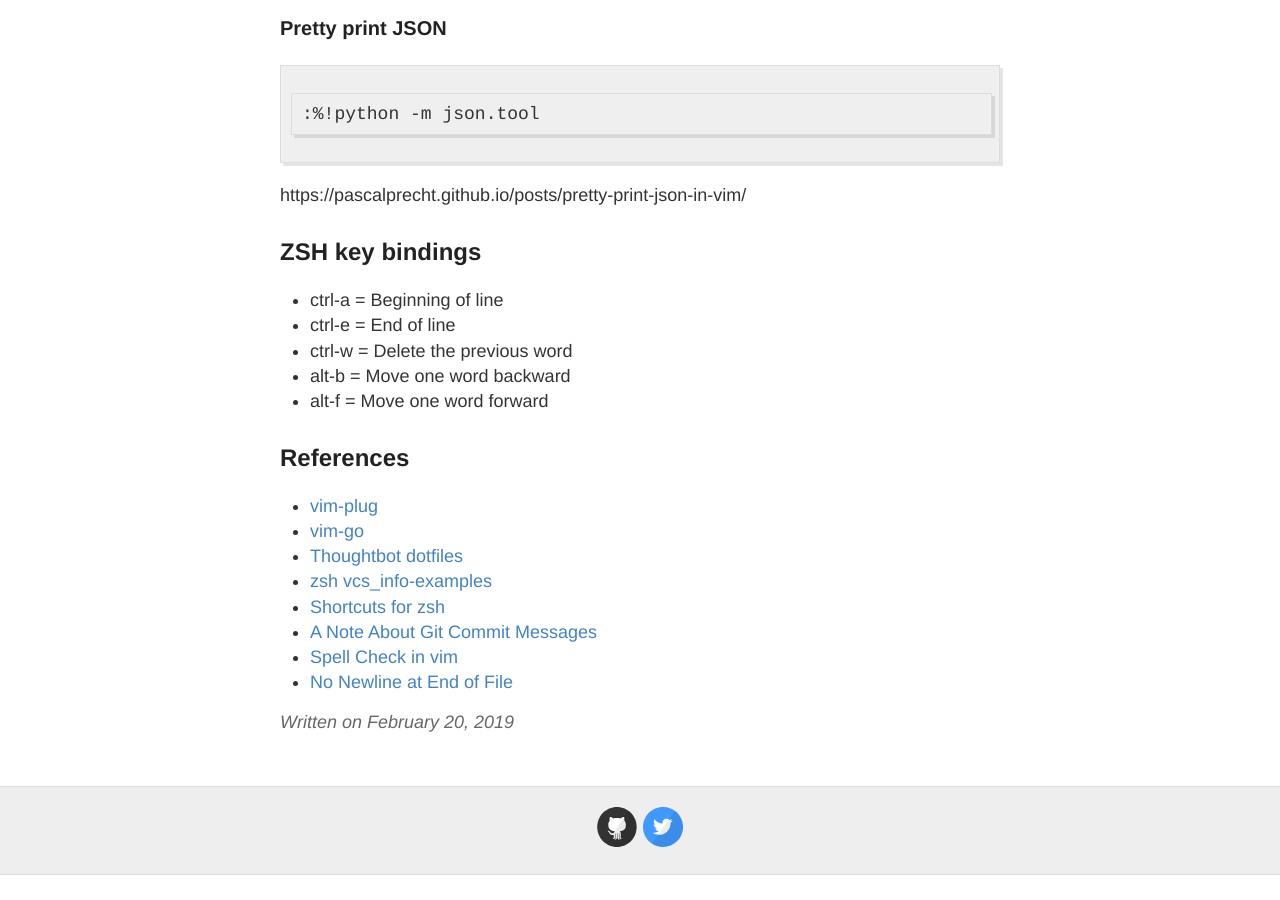
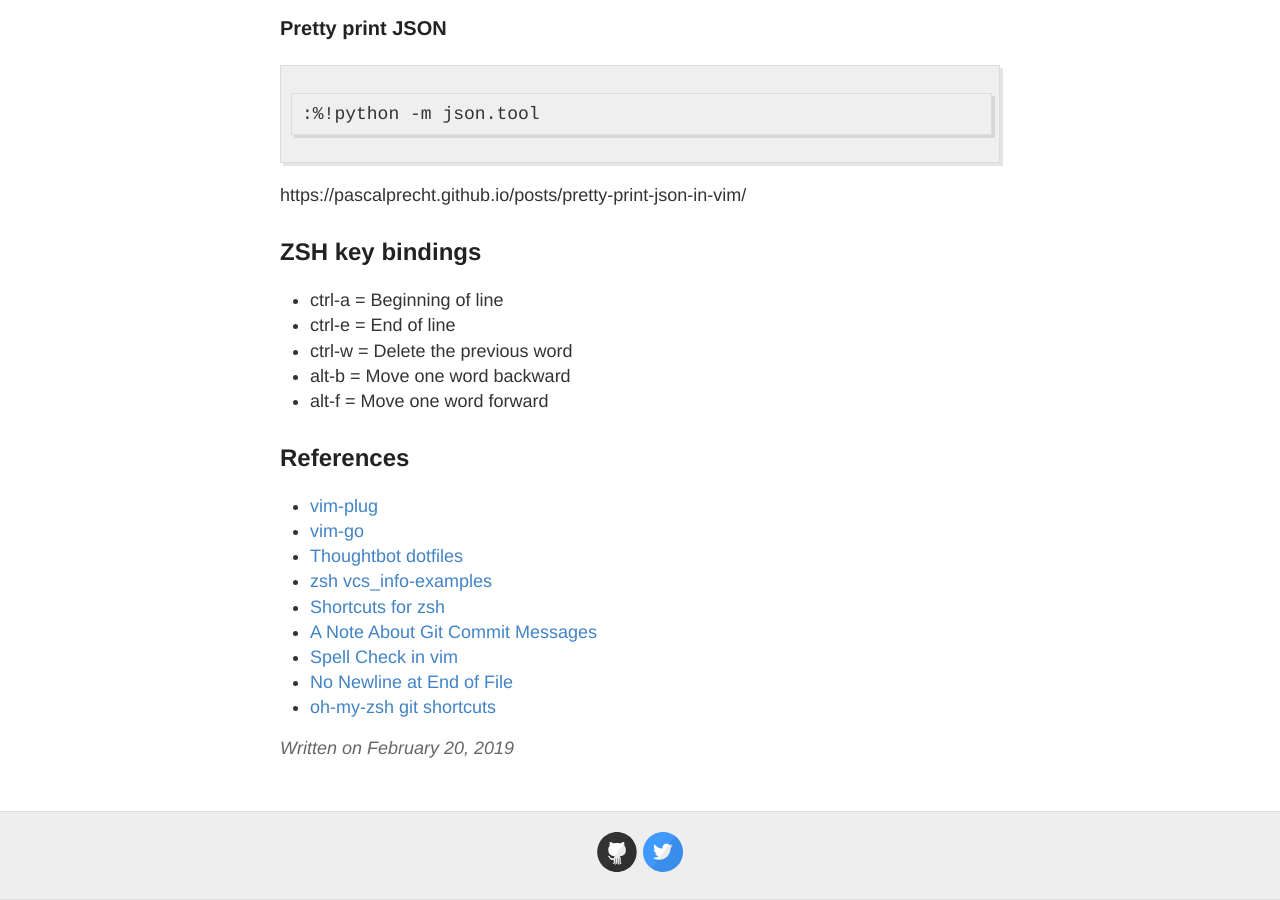
Before and after one commit to abeltay/abeltay.github.io, a Jekyll site: the page built from _posts/2019-02-20-useful-information.md, in a window 1280 px wide and 900 px high, scrolled down 1146 px. Built offline with Jekyll 4.4.1, drawn with Linux system fonts in a browser that asks for light colours; before the commit the page ends 2021 px from its top, so only the background shows below that.

Commit message:
Add oh my zsh shortcut reference

```diff
--- a/_posts/2019-02-20-useful-information.md
+++ b/_posts/2019-02-20-useful-information.md
@@ -67,3 +67,4 @@ https://pascalprecht.github.io/posts/pretty-print-json-in-vim/
 - [A Note About Git Commit Messages](https://tbaggery.com/2008/04/19/a-note-about-git-commit-messages.html)
 - [Spell Check in vim](http://thejakeharding.com/tutorial/2012/06/13/using-spell-check-in-vim.html)
 - [No Newline at End of File](https://thoughtbot.com/blog/no-newline-at-end-of-file)
+- [oh-my-zsh git shortcuts](https://github.com/robbyrussell/oh-my-zsh/tree/master/plugins/git)
```
